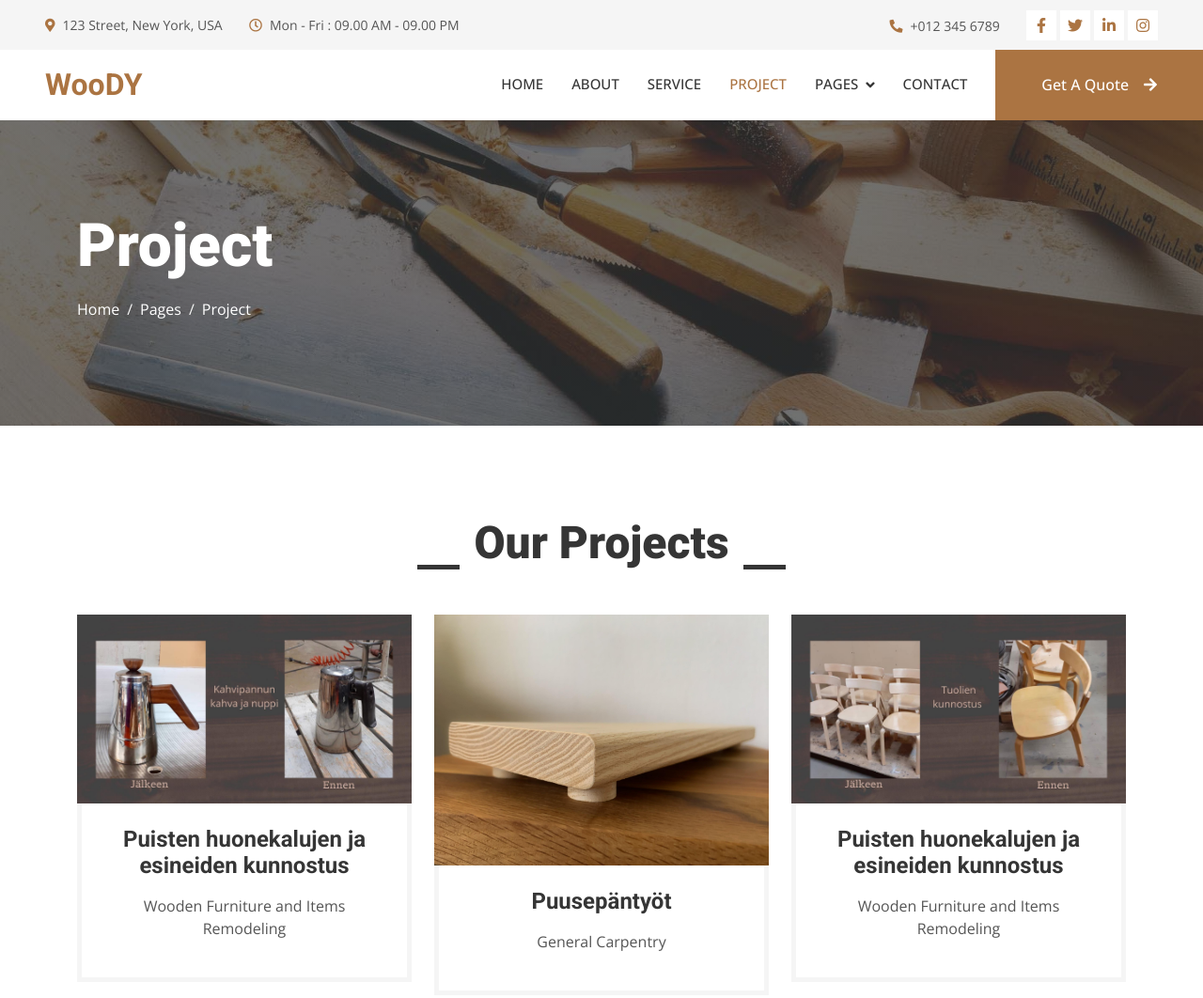
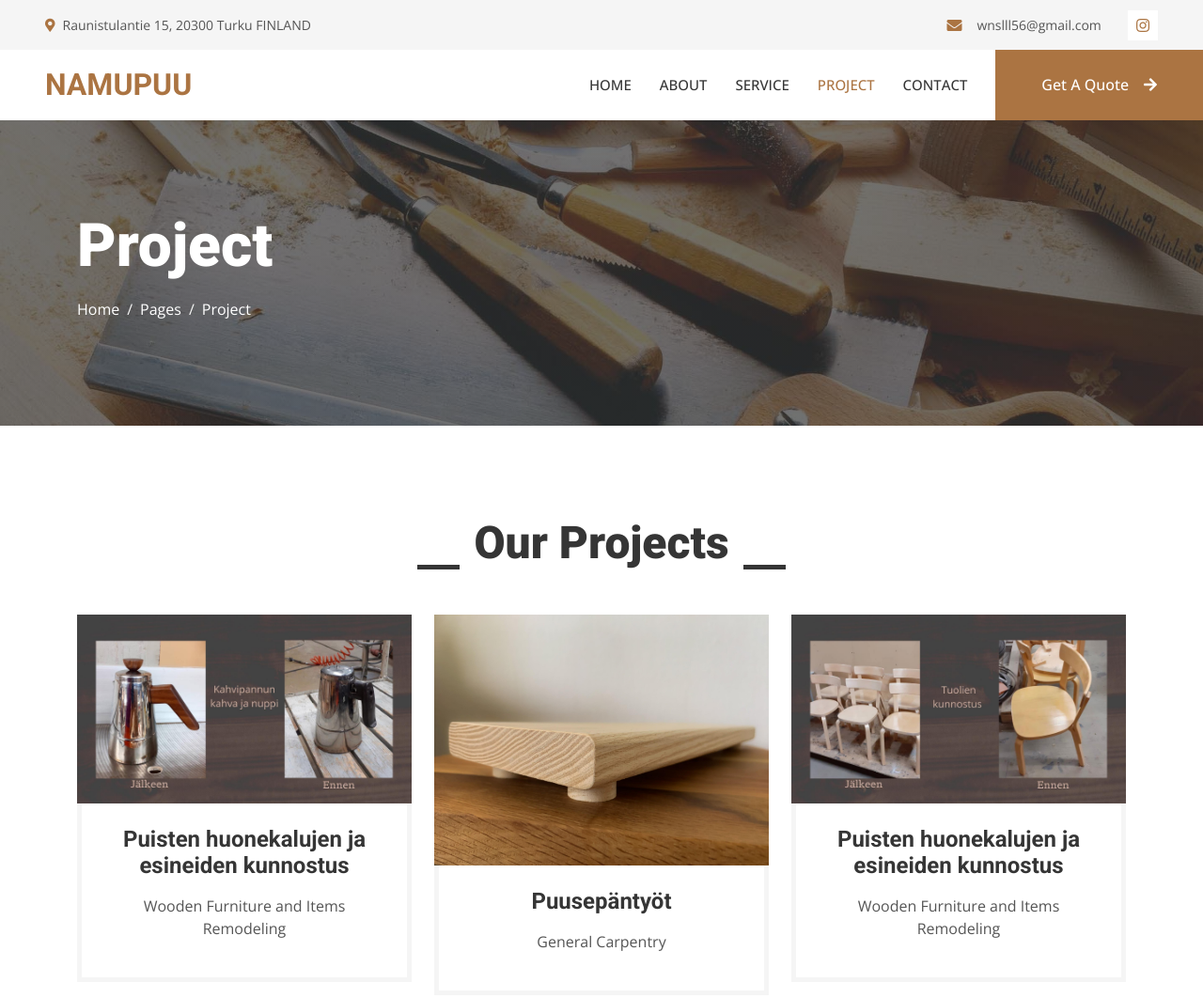
Before and after one commit to simplyeleza/junWoodWork, a plain HTML site: page project.html in a window 1280 px wide. Shown: the top 1062 px of the page at 94% size. Drawn offline with nearby package versions, Linux system fonts and the light colour scheme.

Commit message:
all navs edited

```diff
--- a/about.html
+++ b/about.html
@@ -3,13 +3,15 @@
 
     <head>
         <meta charset="utf-8">
-    <title>Woody - Carpenter Website Template</title>
+        <title>NAMUPUU </title>
         <meta content="width=device-width, initial-scale=1.0" name="viewport">
         <meta content="" name="keywords">
         <meta content="" name="description">
 
-    <!-- Favicon -->
-    <link href="img/favicon.ico" rel="icon">
+        <!-- Favicon
+        <link href="img/favicon.ico" rel="icon">-->
+        <link rel="shortcut icon" type="image/png"  rel="icon" href="img/faviJay.png" />
+
 
         <!-- Google Web Fonts -->
         <link rel="preconnect" href="https://fonts.googleapis.com">
@@ -48,23 +50,28 @@
             <div class="col-lg-7 px-5 text-start">
                 <div class="h-100 d-inline-flex align-items-center py-3 me-4">
                     <small class="fa fa-map-marker-alt text-primary me-2"></small>
-                    <small>123 Street, New York, USA</small>
+                    <small>Raunistulantie 15, 20300 Turku FINLAND</small>
                 </div>
-                <div class="h-100 d-inline-flex align-items-center py-3">
-                    <small class="far fa-clock text-primary me-2"></small>
-                    <small>Mon - Fri : 09.00 AM - 09.00 PM</small>
-                </div>
+
+
+
             </div>
             <div class="col-lg-5 px-5 text-end">
                 <div class="h-100 d-inline-flex align-items-center py-3 me-4">
-                    <small class="fa fa-phone-alt text-primary me-2"></small>
-                    <small>+012 345 6789</small>
+                   <!-- <small class="fa fa-phone-alt text-primary me-2"></small> -->
+                    <i class="fa fa-envelope me-3" style="color: #AB7442 ;"></i>
+                    <small>wnslll56@gmail.com</small>
+
                 </div>
                 <div class="h-100 d-inline-flex align-items-center">
+                    <!--
                     <a class="btn btn-sm-square bg-white text-primary me-1" href=""><i class="fab fa-facebook-f"></i></a>
                     <a class="btn btn-sm-square bg-white text-primary me-1" href=""><i class="fab fa-twitter"></i></a>
-                    <a class="btn btn-sm-square bg-white text-primary me-1" href=""><i class="fab fa-linkedin-in"></i></a>
-                    <a class="btn btn-sm-square bg-white text-primary me-0" href=""><i class="fab fa-instagram"></i></a>
+                    <a class="btn btn-sm-square bg-white text-primary me-1" href=""><i class="fab fa-linkedin-in"></i></a> -->
+
+
+                    <a class="btn btn-sm-square bg-white text-primary me-0" href="https://www.instagram.com/junjonglee/" target="_blank"><i class="fab fa-instagram"></i></a>
+
                 </div>
             </div>
         </div>
@@ -75,18 +82,22 @@
     <!-- Navbar Start -->
     <nav class="navbar navbar-expand-lg bg-white navbar-light sticky-top p-0">
         <a href="index.html" class="navbar-brand d-flex align-items-center px-4 px-lg-5">
-            <h2 class="m-0 text-primary">WooDY</h2>
+
+            <h2 class="m-0 text-primary" style="text-transform:uppercase;">Namupuu
+            </h2>
+
         </a>
         <button type="button" class="navbar-toggler me-4" data-bs-toggle="collapse" data-bs-target="#navbarCollapse">
             <span class="navbar-toggler-icon"></span>
         </button>
         <div class="collapse navbar-collapse" id="navbarCollapse">
             <div class="navbar-nav ms-auto p-4 p-lg-0">
-                <a href="index.html" class="nav-item nav-link">Home</a>
-                <a href="about.html" class="nav-item nav-link active">About</a>
+                <a href="index.html" class="nav-item nav-link ">Home</a>
+                <a href="about.html" class="nav-item nav-link active active">About</a>
                 <a href="service.html" class="nav-item nav-link">Service</a>
                 <a href="project.html" class="nav-item nav-link">Project</a>
-                <div class="nav-item dropdown">
+
+              <!--  <div class="nav-item dropdown">
                     <a href="#" class="nav-link dropdown-toggle" data-bs-toggle="dropdown">Pages</a>
                     <div class="dropdown-menu fade-up m-0">
                         <a href="feature.html" class="dropdown-item">Feature</a>
@@ -95,10 +106,12 @@
                         <a href="testimonial.html" class="dropdown-item">Testimonial</a>
                         <a href="404.html" class="dropdown-item">404 Page</a>
                     </div>
-                </div>
+                </div> -->
+
+
                 <a href="contact.html" class="nav-item nav-link">Contact</a>
             </div>
-            <a href="" class="btn btn-primary py-4 px-lg-5 d-none d-lg-block">Get A Quote<i class="fa fa-arrow-right ms-3"></i></a>
+            <a href="contact.html" class="btn btn-primary py-4 px-lg-5 d-none d-lg-block">Get A Quote<i class="fa fa-arrow-right ms-3"></i></a>
         </div>
     </nav>
     <!-- Navbar End -->
--- a/project.html
+++ b/project.html
@@ -3,13 +3,15 @@
 
     <head>
         <meta charset="utf-8">
-    <title>Woody - Carpenter Website Template</title>
+        <title>NAMUPUU </title>
         <meta content="width=device-width, initial-scale=1.0" name="viewport">
         <meta content="" name="keywords">
         <meta content="" name="description">
 
-    <!-- Favicon -->
-    <link href="img/favicon.ico" rel="icon">
+        <!-- Favicon
+        <link href="img/favicon.ico" rel="icon">-->
+        <link rel="shortcut icon" type="image/png"  rel="icon" href="img/faviJay.png" />
+
 
         <!-- Google Web Fonts -->
         <link rel="preconnect" href="https://fonts.googleapis.com">
@@ -31,7 +33,6 @@
         <!-- Template Stylesheet -->
         <link href="css/style.css" rel="stylesheet">
     </head>
-
 <body>
     <!-- Spinner Start -->
     <div id="spinner" class="show bg-white position-fixed translate-middle w-100 vh-100 top-50 start-50 d-flex align-items-center justify-content-center">
@@ -48,23 +49,28 @@
             <div class="col-lg-7 px-5 text-start">
                 <div class="h-100 d-inline-flex align-items-center py-3 me-4">
                     <small class="fa fa-map-marker-alt text-primary me-2"></small>
-                    <small>123 Street, New York, USA</small>
+                    <small>Raunistulantie 15, 20300 Turku FINLAND</small>
                 </div>
-                <div class="h-100 d-inline-flex align-items-center py-3">
-                    <small class="far fa-clock text-primary me-2"></small>
-                    <small>Mon - Fri : 09.00 AM - 09.00 PM</small>
-                </div>
+
+
+
             </div>
             <div class="col-lg-5 px-5 text-end">
                 <div class="h-100 d-inline-flex align-items-center py-3 me-4">
-                    <small class="fa fa-phone-alt text-primary me-2"></small>
-                    <small>+012 345 6789</small>
+                   <!-- <small class="fa fa-phone-alt text-primary me-2"></small> -->
+                    <i class="fa fa-envelope me-3" style="color: #AB7442 ;"></i>
+                    <small>wnslll56@gmail.com</small>
+
                 </div>
                 <div class="h-100 d-inline-flex align-items-center">
+                    <!--
                     <a class="btn btn-sm-square bg-white text-primary me-1" href=""><i class="fab fa-facebook-f"></i></a>
                     <a class="btn btn-sm-square bg-white text-primary me-1" href=""><i class="fab fa-twitter"></i></a>
-                    <a class="btn btn-sm-square bg-white text-primary me-1" href=""><i class="fab fa-linkedin-in"></i></a>
-                    <a class="btn btn-sm-square bg-white text-primary me-0" href=""><i class="fab fa-instagram"></i></a>
+                    <a class="btn btn-sm-square bg-white text-primary me-1" href=""><i class="fab fa-linkedin-in"></i></a> -->
+
+
+                    <a class="btn btn-sm-square bg-white text-primary me-0" href="https://www.instagram.com/junjonglee/" target="_blank"><i class="fab fa-instagram"></i></a>
+
                 </div>
             </div>
         </div>
@@ -75,7 +81,10 @@
    <!-- Navbar Start -->
    <nav class="navbar navbar-expand-lg bg-white navbar-light sticky-top p-0">
     <a href="index.html" class="navbar-brand d-flex align-items-center px-4 px-lg-5">
-            <h2 class="m-0 text-primary">WooDY</h2>
+
+        <h2 class="m-0 text-primary" style="text-transform:uppercase;">Namupuu
+        </h2>
+
     </a>
     <button type="button" class="navbar-toggler me-4" data-bs-toggle="collapse" data-bs-target="#navbarCollapse">
         <span class="navbar-toggler-icon"></span>
@@ -85,8 +94,9 @@
             <a href="index.html" class="nav-item nav-link">Home</a>
             <a href="about.html" class="nav-item nav-link">About</a>
             <a href="service.html" class="nav-item nav-link">Service</a>
-                <a href="project.html" class="nav-item nav-link active">Project</a>
-                <div class="nav-item dropdown">
+            <a href="project.html" class="nav-item nav-link project active">Project</a>
+
+          <!--  <div class="nav-item dropdown">
                 <a href="#" class="nav-link dropdown-toggle" data-bs-toggle="dropdown">Pages</a>
                 <div class="dropdown-menu fade-up m-0">
                     <a href="feature.html" class="dropdown-item">Feature</a>
@@ -95,10 +105,12 @@
                     <a href="testimonial.html" class="dropdown-item">Testimonial</a>
                     <a href="404.html" class="dropdown-item">404 Page</a>
                 </div>
-                </div>
+            </div> -->
+
+
             <a href="contact.html" class="nav-item nav-link">Contact</a>
         </div>
-            <a href="" class="btn btn-primary py-4 px-lg-5 d-none d-lg-block">Get A Quote<i class="fa fa-arrow-right ms-3"></i></a>
+        <a href="contact.html" class="btn btn-primary py-4 px-lg-5 d-none d-lg-block">Get A Quote<i class="fa fa-arrow-right ms-3"></i></a>
     </div>
 </nav>
 <!-- Navbar End -->
```
Also changed, not shown: contact.html (+30 -18 lines), service.html (+31 -20 lines). Lines whose indentation alone changed are shown as unchanged.
